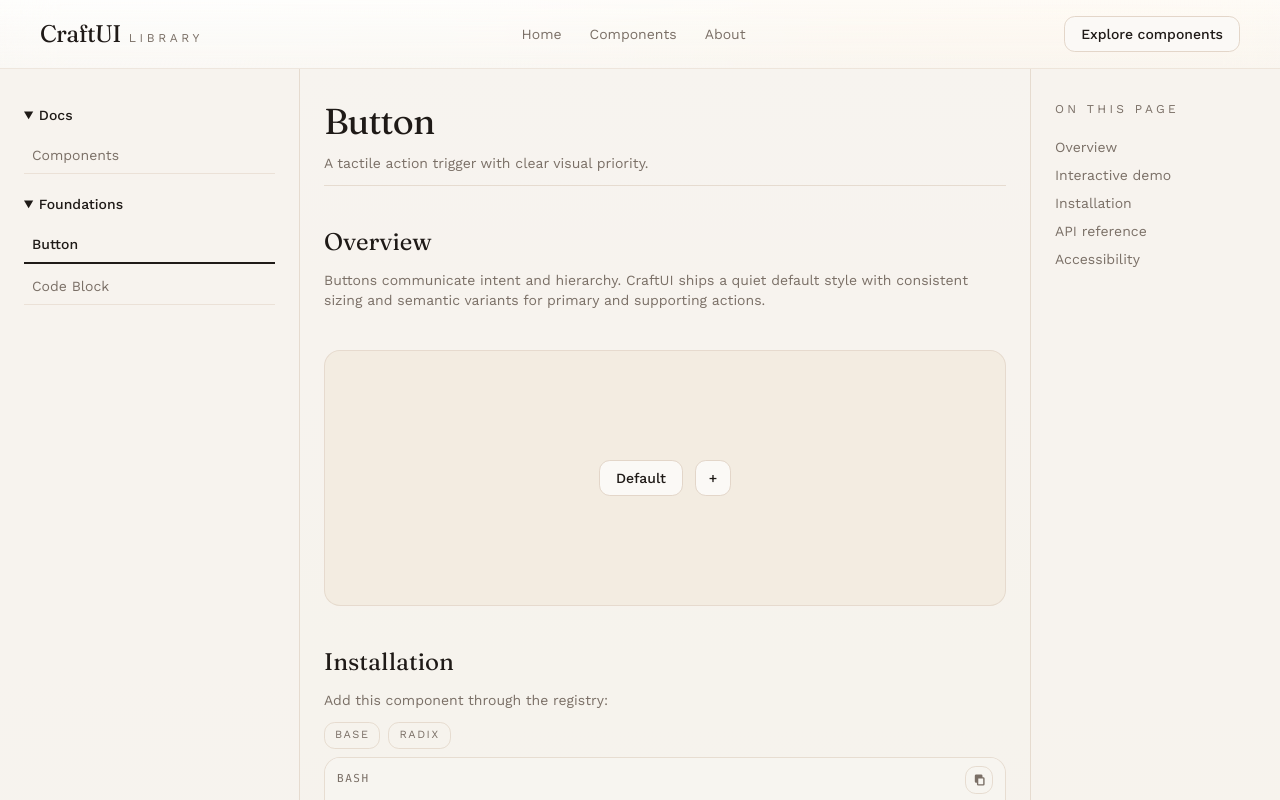
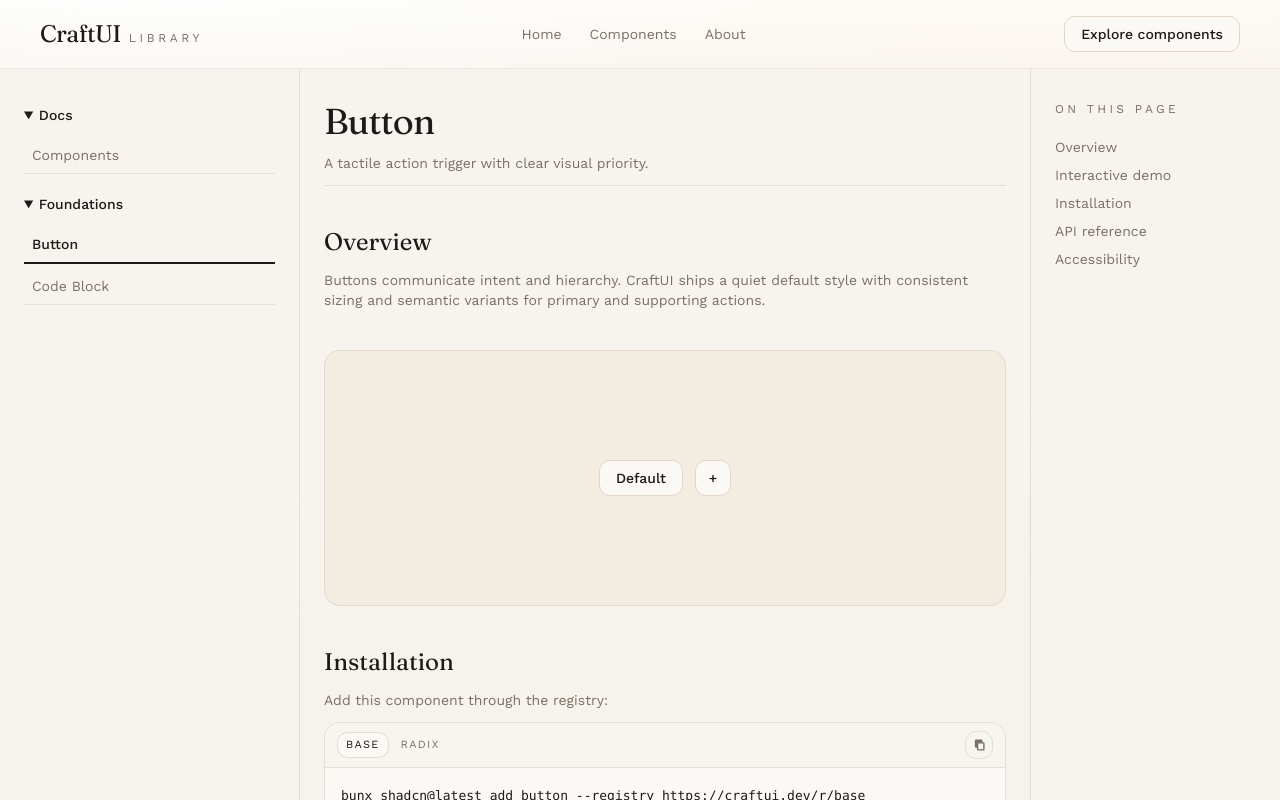
Before and after one commit to Craftui/ui, a Next.js app: page /components/button in a window 1280 px wide. Shown: the top 800 px of the page. Built offline with nearby package versions, Linux system fonts and the light colour scheme.

Commit message:
feat(docs): add in-block tabs and stabilize sticky sidebars

```diff
--- a/src/app/components/_components/components-page-aside.tsx
+++ b/src/app/components/_components/components-page-aside.tsx
@@ -10,7 +10,7 @@
   const isComponentsIndex = pathname === "/components"
 
   return (
-    <div className="sticky top-6">
+    <div className="sticky top-[6.25rem] [transform:translateZ(0)]">
       <p className="text-xs uppercase tracking-[0.28em] text-muted-foreground">
         On this page
       </p>
--- a/src/app/components/_components/components-sidebar-nav.tsx
+++ b/src/app/components/_components/components-sidebar-nav.tsx
@@ -27,7 +27,7 @@
     : pathname.replace("/components/", "")
 
   return (
-    <div className="sticky top-6 space-y-6">
+    <div className="sticky top-[6.25rem] space-y-6 [transform:translateZ(0)]">
       <nav className="space-y-4" aria-label="Component navigation">
         <details open>
           <summary className="cursor-pointer select-none py-1 text-sm font-medium">
--- a/src/app/components/_components/installation-command-block.tsx
+++ b/src/app/components/_components/installation-command-block.tsx
@@ -1,6 +1,5 @@
 "use client"
 
-import * as React from "react"
 import { CodeBlock } from "@/components/ui/code-block"
 import { type InstallationSpec } from "@/app/components/_lib/docs"
 
@@ -8,58 +7,15 @@
   installation: InstallationSpec
 }
 
-function InstallationTabsBlock({
-  installation,
-}: {
-  installation: Exclude<InstallationSpec, string>
-}) {
-  const tabs = [
-    installation.base ? { key: "base", label: "Base", code: installation.base } : null,
-    installation.radix
-      ? { key: "radix", label: "Radix", code: installation.radix }
-      : null,
-  ].filter((tab): tab is { key: "base" | "radix"; label: string; code: string } => tab !== null)
-
-  const [activeTab, setActiveTab] = React.useState<"base" | "radix">(tabs[0]?.key ?? "base")
-  const active = tabs.find((tab) => tab.key === activeTab) ?? tabs[0]
-
-  return (
-    <div className="space-y-2">
-      <div className="flex items-center gap-2">
-        {tabs.map((tab) => (
-          <button
-            key={tab.key}
-            type="button"
-            onClick={() => setActiveTab(tab.key)}
-            className="rounded-md border border-border/80 px-2.5 py-1 text-[11px] uppercase tracking-[0.14em] text-muted-foreground transition-colors hover:text-foreground"
-            aria-pressed={activeTab === tab.key}
-          >
-            {tab.label}
-          </button>
-        ))}
-      </div>
-      {active ? (
-        <CodeBlock
-          language="bash"
-          code={active.code}
-          showLineNumbers={false}
-          wrap
-          collapsible={false}
-          copyButtonMode="icon"
-        />
-      ) : null}
-    </div>
-  )
-}
-
 export function InstallationCommandBlock({
   installation,
 }: InstallationCommandBlockProps) {
-  if (typeof installation === "string") {
   return (
     <CodeBlock
-        language="bash"
-        code={installation}
+      tabs={[
+        { id: "base", label: "Base", language: "bash", code: installation.base },
+        { id: "radix", label: "Radix", language: "bash", code: installation.radix },
+      ]}
       showLineNumbers={false}
       wrap
       collapsible={false}
@@ -67,6 +23,3 @@
     />
   )
 }
-
-  return <InstallationTabsBlock installation={installation} />
-}
--- a/src/app/components/_lib/docs.ts
+++ b/src/app/components/_lib/docs.ts
@@ -5,12 +5,10 @@
   description: string
 }
 
-export type InstallationSpec =
-  | string
-  | {
-      base?: string
-      radix?: string
-    }
+export type InstallationSpec = {
+  base: string
+  radix: string
+}
 
 export type ComponentDoc = {
   slug: string
@@ -80,8 +78,10 @@
     summary: "Interactive snippet container for documentation and guides.",
     description:
       "Code Block is a read-focused surface with utility controls. It supports copy-to-clipboard, line number visibility, wrap toggling, and progressive reveal for long snippets.",
-    installation:
-      "bunx shadcn@latest add code-block --registry https://craftui.dev/r/base",
+    installation: {
+      base: "bunx shadcn@latest add code-block --registry https://craftui.dev/r/base",
+      radix: "bunx shadcn@latest add code-block --registry https://craftui.dev/r/radix",
+    },
     api: [
       {
         name: "code",
@@ -90,10 +90,10 @@
         description: "Raw source text rendered inside the block.",
       },
       {
-        name: "language",
-        type: "string",
-        defaultValue: '"text"',
-        description: "Language label shown in the toolbar.",
+        name: "tabs",
+        type: "Array<{ id: string; label: string; code: string; language?: string; filename?: string }>",
+        defaultValue: "undefined",
+        description: "Optional header tabs rendered in place of the language label.",
       },
       {
         name: "filename",
@@ -134,8 +134,10 @@
     summary: "Short contextual helper text on focus or hover.",
     description:
       "Tooltips should clarify controls without blocking workflows. The upcoming component is tuned for delayed first-open, then instant follow-up hovers.",
-    installation:
-      "bunx shadcn@latest add tooltip --registry https://craftui.dev/r/radix",
+    installation: {
+      base: "bunx shadcn@latest add tooltip --registry https://craftui.dev/r/base",
+      radix: "bunx shadcn@latest add tooltip --registry https://craftui.dev/r/radix",
+    },
     api: [
       {
         name: "content",
@@ -170,8 +172,10 @@
     summary: "Anchored floating content for compact workflows.",
     description:
       "Popovers provide richer inline interactions than tooltips. CraftUI popovers will focus on stable positioning and predictable dismissal behavior.",
-    installation:
-      "bunx shadcn@latest add popover --registry https://craftui.dev/r/radix",
+    installation: {
+      base: "bunx shadcn@latest add popover --registry https://craftui.dev/r/base",
+      radix: "bunx shadcn@latest add popover --registry https://craftui.dev/r/radix",
+    },
     api: [
       {
         name: "open",
@@ -206,8 +210,10 @@
     summary: "Binary control for immediate on/off settings.",
     description:
       "Switches are best for instantly applied preferences. CraftUI switch behavior is designed to be predictable in forms and settings panels.",
-    installation:
-      "bunx shadcn@latest add switch --registry https://craftui.dev/r/radix",
+    installation: {
+      base: "bunx shadcn@latest add switch --registry https://craftui.dev/r/base",
+      radix: "bunx shadcn@latest add switch --registry https://craftui.dev/r/radix",
+    },
     api: [
       {
         name: "checked",
--- a/src/components/ui/code-block.tsx
+++ b/src/components/ui/code-block.tsx
@@ -5,9 +5,10 @@
 import { useCodeBlock } from "@/components/ui/use-code-block"
 
 export type CodeBlockProps = {
-  code: string
+  code?: string
   language?: string
   filename?: string
+  tabs?: CodeBlockTab[]
   wrap?: boolean
   showLineNumbers?: boolean
   collapsible?: boolean
@@ -16,10 +17,21 @@
   className?: string
 }
 
+export type CodeBlockTab = {
+  id: string
+  label: string
+  code: string
+  language?: string
+  filename?: string
+}
+
 type CodeBlockContextValue = {
   code: string
   language: string
   filename?: string
+  tabs: CodeBlockTab[]
+  activeTabId?: string
+  setActiveTabId: React.Dispatch<React.SetStateAction<string | undefined>>
   wrap: boolean
   showLineNumbers: boolean
   copyButtonMode: "text" | "icon"
@@ -48,6 +60,7 @@
   code,
   language = "text",
   filename,
+  tabs = [],
   wrap = false,
   showLineNumbers = true,
   collapsible = true,
@@ -56,13 +69,40 @@
   className,
   children,
 }: CodeBlockRootProps) {
-  const block = useCodeBlock({ code, collapsible, maxCollapsedLines })
+  const [activeTabId, setActiveTabId] = React.useState<string | undefined>(
+    tabs[0]?.id
+  )
+  const activeTab = React.useMemo(
+    () => tabs.find((tab) => tab.id === activeTabId) ?? tabs[0],
+    [activeTabId, tabs]
+  )
+
+  React.useEffect(() => {
+    if (!tabs.length) {
+      setActiveTabId(undefined)
+      return
+    }
+
+    const exists = tabs.some((tab) => tab.id === activeTabId)
+    if (!exists) {
+      setActiveTabId(tabs[0].id)
+    }
+  }, [activeTabId, tabs])
+
+  const resolvedCode = activeTab?.code ?? code ?? ""
+  const resolvedLanguage = activeTab?.language ?? language
+  const resolvedFilename = activeTab?.filename ?? filename
+
+  const block = useCodeBlock({ code: resolvedCode, collapsible, maxCollapsedLines })
 
   const value = React.useMemo<CodeBlockContextValue>(
     () => ({
-      code,
-      language,
-      filename,
+      code: resolvedCode,
+      language: resolvedLanguage,
+      filename: resolvedFilename,
+      tabs,
+      activeTabId,
+      setActiveTabId,
       wrap,
       showLineNumbers,
       copyButtonMode,
@@ -78,9 +118,11 @@
       block.setExpanded,
       block.shouldCollapse,
       block.visibleLines,
-      code,
-      filename,
-      language,
+      resolvedCode,
+      resolvedFilename,
+      resolvedLanguage,
+      tabs,
+      activeTabId,
       showLineNumbers,
       copyButtonMode,
       wrap,
@@ -106,7 +148,8 @@
 }
 
 function CodeBlockHeader({ className }: CodeBlockHeaderProps) {
-  const { filename, language } = useCodeBlockContext()
+  const { filename, language, tabs, activeTabId, setActiveTabId } =
+    useCodeBlockContext()
 
   return (
     <div
@@ -116,12 +159,36 @@
       )}
     >
       <div className="flex min-w-0 items-center gap-2">
-        {filename ? (
-          <span className="truncate font-mono text-xs text-foreground">{filename}</span>
-        ) : null}
-        <span className="font-mono text-[11px] uppercase tracking-[0.14em] text-muted-foreground">
-          {language}
-        </span>
+        {tabs.length ? (
+          <div className="flex items-center gap-1">
+            {tabs.map((tab) => (
+              <button
+                key={tab.id}
+                type="button"
+                onClick={() => setActiveTabId(tab.id)}
+                className={cn(
+                  "rounded-md px-2 py-1 text-[11px] uppercase tracking-[0.12em] text-muted-foreground transition-colors hover:text-foreground",
+                  activeTabId === tab.id &&
+                    "border border-border/80 bg-card text-foreground"
+                )}
+                aria-pressed={activeTabId === tab.id}
+              >
+                {tab.label}
+              </button>
+            ))}
+          </div>
+        ) : (
+          <>
+            {filename ? (
+              <span className="truncate font-mono text-xs text-foreground">
+                {filename}
+              </span>
+            ) : null}
+            <span className="font-mono text-[11px] uppercase tracking-[0.14em] text-muted-foreground">
+              {language}
+            </span>
+          </>
+        )}
       </div>
 
       <div className="flex items-center gap-1.5">
```
Also changed, not shown: src/app/components/_components/component-doc-content.tsx (+24 -25 lines). Lines whose indentation alone changed are shown as unchanged.
